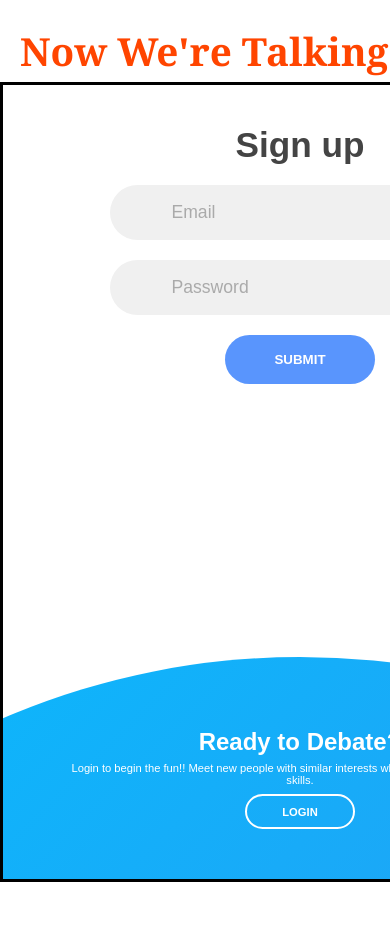
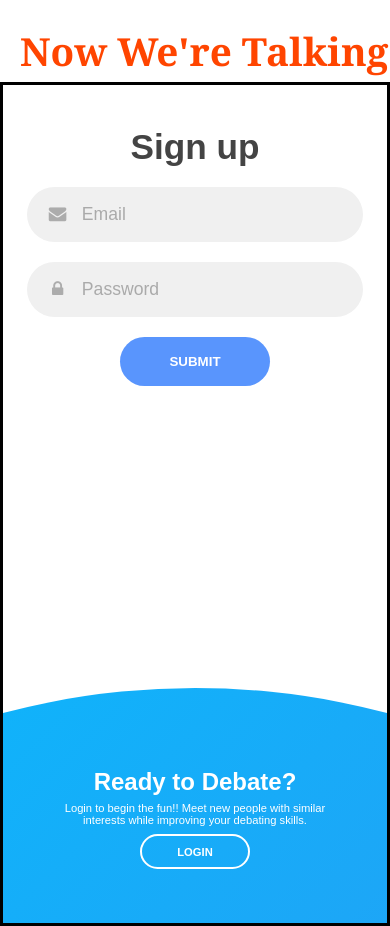
Before and after one commit to NowWereTalking/app, a React (Create React App) app: page / in a window 390 px wide. Both pictures are taken after a click on the button "SIGN UP". Shown: the top 926 px of the page. Before the commit the page ends 882 px from the top, so only its background shows below. Built offline with nearby package versions, Linux system fonts and the light colour scheme.

Commit message:
css changes

```diff
--- a/src/Pages/Landing/Landing.css
+++ b/src/Pages/Landing/Landing.css
@@ -0,0 +1,385 @@
+/* Login/Signup */
+
+* {
+    margin: 0;
+    padding: 0;
+    box-sizing: border-box;
+  }
+
+  body,
+  input {
+    font-family: "Poppins", sans-serif;
+  }
+
+  .container {
+    position: relative;
+    width: 100%;
+    background-color: #fff;
+    min-height: 100vh;
+    overflow: hidden;
+  }
+
+  .forms-container {
+    position: absolute;
+    width: 100%;
+    height: 100%;
+    top: 0;
+    left: 0;
+  }
+
+  .signin-signup {
+    position: absolute;
+    top: 50%;
+    transform: translate(-50%, -50%);
+    left: 75%;
+    width: 50%;
+    transition: 1s 0.7s ease-in-out;
+    display: grid;
+    grid-template-columns: 1fr;
+    z-index: 5;
+  }
+
+  form {
+    display: flex;
+    align-items: center;
+    justify-content: center;
+    flex-direction: column;
+    padding: 0rem 5rem;
+    transition: all 0.2s 0.7s;
+    overflow: hidden;
+    grid-column: 1 / 2;
+    grid-row: 1 / 2;
+  }
+
+  form.sign-up-form {
+    opacity: 0;
+    z-index: 1;
+  }
+
+  form.sign-in-form {
+    z-index: 2;
+  }
+
+  .title {
+    font-size: 2.2rem;
+    color: #444;
+    margin-bottom: 10px;
+  }
+
+  .input-field {
+    max-width: 380px;
+    width: 100%;
+    background-color: #f0f0f0;
+    margin: 10px 0;
+    height: 55px;
+    border-radius: 55px;
+    display: grid;
+    grid-template-columns: 15% 85%;
+    padding: 0 0.4rem;
+    position: relative;
+  }
+
+  .input-field i {
+    text-align: center;
+    line-height: 55px;
+    color: #acacac;
+    transition: 0.5s;
+    font-size: 1.1rem;
+  }
+
+  .input-field input {
+    background: none;
+    outline: none;
+    border: none;
+    line-height: 1;
+    font-weight: 600;
+    font-size: 1.1rem;
+    color: #333;
+  }
+
+  .input-field input::placeholder {
+    color: #aaa;
+    font-weight: 500;
+  }
+
+  .btn {
+    width: 150px;
+    background-color: #5995fd;
+    border: none;
+    outline: none;
+    height: 49px;
+    border-radius: 49px;
+    color: #fff;
+    text-transform: uppercase;
+    font-weight: 600;
+    margin: 10px 0;
+    cursor: pointer;
+    transition: 0.5s;
+  }
+
+  .btn:hover {
+    background-color: #4d84e2;
+  }
+  .panels-container {
+    position: absolute;
+    height: 100%;
+    width: 100%;
+    top: 0;
+    left: 0;
+    display: grid;
+    grid-template-columns: repeat(2, 1fr);
+  }
+
+  .container:before {
+    content: "";
+    position: absolute;
+    height: 2000px;
+    width: 2000px;
+    top: -10%;
+    right: 48%;
+    transform: translateY(-50%);
+    background-image: linear-gradient(-45deg, #4481eb 0%, #04befe 100%);
+    transition: 1.8s ease-in-out;
+    border-radius: 50%;
+    z-index: 6;
+  }
+
+  .image {
+    width: 100%;
+    transition: transform 1.1s ease-in-out;
+    transition-delay: 0.4s;
+  }
+
+  .panel {
+    display: flex;
+    flex-direction: column;
+    align-items: flex-end;
+    justify-content: space-around;
+    text-align: center;
+    z-index: 6;
+  }
+
+  .left-panel {
+    pointer-events: all;
+    padding: 3rem 17% 2rem 12%;
+  }
+
+  .right-panel {
+    pointer-events: none;
+    padding: 3rem 12% 2rem 17%;
+  }
+
+  .panel .content {
+    color: #fff;
+    transition: transform 0.9s ease-in-out;
+    transition-delay: 0.6s;
+  }
+
+  .panel h3 {
+    font-weight: 600;
+    line-height: 1;
+    font-size: 1.5rem;
+  }
+
+  .panel p {
+    font-size: 0.95rem;
+    padding: 0.7rem 0;
+  }
+
+  .btn.transparent {
+    margin: 0;
+    background: none;
+    border: 2px solid #fff;
+    width: 130px;
+    height: 41px;
+    font-weight: 600;
+    font-size: 0.8rem;
+  }
+
+  .right-panel .image,
+  .right-panel .content {
+    transform: translateX(800px);
+  }
+
+  /* ANIMATION */
+
+  .container.sign-up-mode:before {
+    transform: translate(100%, -50%);
+    right: 52%;
+  }
+
+  .container.sign-up-mode .left-panel .image,
+  .container.sign-up-mode .left-panel .content {
+    transform: translateX(-800px);
+  }
+
+  .container.sign-up-mode .signin-signup {
+    left: 25%;
+  }
+
+  .container.sign-up-mode form.sign-up-form {
+    opacity: 1;
+    z-index: 2;
+  }
+
+  .container.sign-up-mode form.sign-in-form {
+    opacity: 0;
+    z-index: 1;
+  }
+
+  .container.sign-up-mode .right-panel .image,
+  .container.sign-up-mode .right-panel .content {
+    transform: translateX(0%);
+  }
+
+  .container.sign-up-mode .left-panel {
+    pointer-events: none;
+  }
+
+  .container.sign-up-mode .right-panel {
+    pointer-events: all;
+  }
+
+  @media (max-width: 870px) {
+    .container {
+      min-height: 800px;
+      height: 100vh;
+    }
+    .signin-signup {
+      width: 100%;
+      top: 95%;
+      transform: translate(-50%, -100%);
+      transition: 1s 0.8s ease-in-out;
+    }
+
+    .signin-signup,
+    .container.sign-up-mode .signin-signup {
+      left: 50%;
+    }
+
+    .panels-container {
+      grid-template-columns: 1fr;
+      grid-template-rows: 1fr 2fr 1fr;
+    }
+
+    .panel {
+      flex-direction: row;
+      justify-content: space-around;
+      align-items: center;
+      padding: 2.5rem 8%;
+      grid-column: 1 / 2;
+    }
+
+    .right-panel {
+      grid-row: 3 / 4;
+    }
+
+    .left-panel {
+      grid-row: 1 / 2;
+    }
+
+    .image {
+      width: 200px;
+      transition: transform 0.9s ease-in-out;
+      transition-delay: 0.6s;
+    }
+
+    .panel .content {
+      padding-right: 15%;
+      transition: transform 0.9s ease-in-out;
+      transition-delay: 0.8s;
+    }
+
+    .panel h3 {
+      font-size: 1.5rem;
+    }
+
+    .panel p {
+      font-size: 0.7rem;
+      padding: 0.5rem 0;
+    }
+
+    .btn.transparent {
+      width: 110px;
+      height: 35px;
+      font-size: 0.7rem;
+    }
+
+    .container:before {
+      width: 1500px;
+      height: 1500px;
+      transform: translateX(-50%);
+      left: 30%;
+      bottom: 68%;
+      right: initial;
+      top: initial;
+      transition: 2s ease-in-out;
+    }
+
+    .container.sign-up-mode:before {
+      transform: translate(-50%, 100%);
+      bottom: 32%;
+      right: initial;
+    }
+
+    .container.sign-up-mode .left-panel .image,
+    .container.sign-up-mode .left-panel .content {
+      transform: translateY(-300px);
+    }
+
+    .container.sign-up-mode .right-panel .image,
+    .container.sign-up-mode .right-panel .content {
+      transform: translateY(0px);
+    }
+
+    .right-panel .image,
+    .right-panel .content {
+      transform: translateY(300px);
+    }
+
+    .container.sign-up-mode .signin-signup {
+      top: 5%;
+      transform: translate(-50%, 0);
+    }
+  }
+
+  @media (max-width: 570px) {
+    form {
+      padding: 0 1.5rem;
+    }
+
+    .image {
+      display: none;
+    }
+    .panel .content {
+      padding: 0.5rem 1rem;
+    }
+    .container {
+      padding: 1.5rem;
+    }
+
+    .container:before {
+      bottom: 72%;
+      left: 50%;
+    }
+
+    .container.sign-up-mode:before {
+      bottom: 28%;
+      left: 50%;
+    }
+    .header{
+      /* position: relative; */
+      margin-left: 420px;
+      }
+      .logo{
+        color: orangered;
+        font-size: 29pt;
+        font-weight: bold;
+        position: fixed;
+        top: 25px;
+        margin-left: 20px;
+        /* font-family:'Courier New', Courier, monospace */
+        font-family: Georgia, 'Times New Roman', Times, serif;
+
+      }
+  }
--- a/src/Pages/Landing/Landing.js
+++ b/src/Pages/Landing/Landing.js
@@ -1,4 +1,5 @@
 import React, { useState, useRef } from "react";
+import "../Landing/Landing.css";
 
 
 function Landing() {
@@ -25,11 +26,11 @@ function Landing() {
             <form action="#" className="sign-in-form">
               <h2 className="title">Login</h2>
               <div className="input-field">
-                <i className="fas fa-user" />
+                <i className="fa fa-user" />
                 <input type="text" placeholder="Username" onKeyUp={(e) => { setEmail(e.currentTarget.value) }} />
               </div>
               <div className="input-field">
-                <i className="fas fa-lock" />
+                <i className="fa fa-lock" />
                 <input type="password" placeholder="Password" onKeyDown={ (e) => setPassword(e.target.value)}/>
               </div>
               <input type="submit" defaultValue="Login" className="btn solid" onClick={(e) => {
@@ -63,11 +64,11 @@ function Landing() {
               <h2 className="title">Sign up</h2>
 
               <div className="input-field">
-                <i className="fas fa-envelope" />
+                <i className="fa fa-envelope" />
                 <input type="email" placeholder="Email" onKeyDown={ (e) => setEmail(e.target.value)} />
               </div>
               <div className="input-field">
-                <i className="fas fa-lock" />
+                <i className="fa fa-lock" />
                 <input type="password" placeholder="Password" onKeyDown={ (e) => setPassword(e.target.value)} />
               </div>
               <input type="submit" className="btn" defaultValue="Sign up" onClick={(e) => {
```
Also changed, not shown: 1 other file (tests, documents, lock files or other folders).
